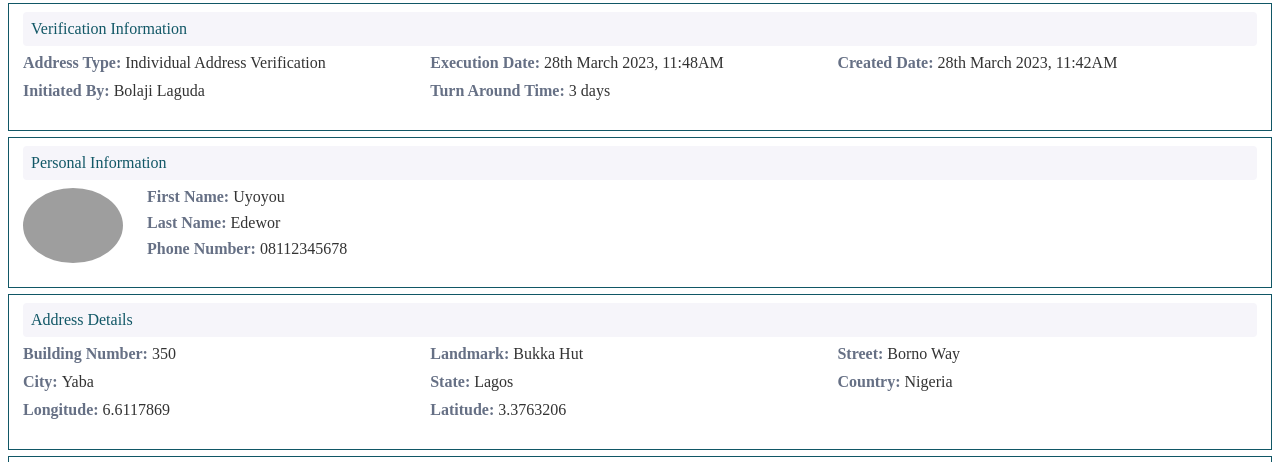
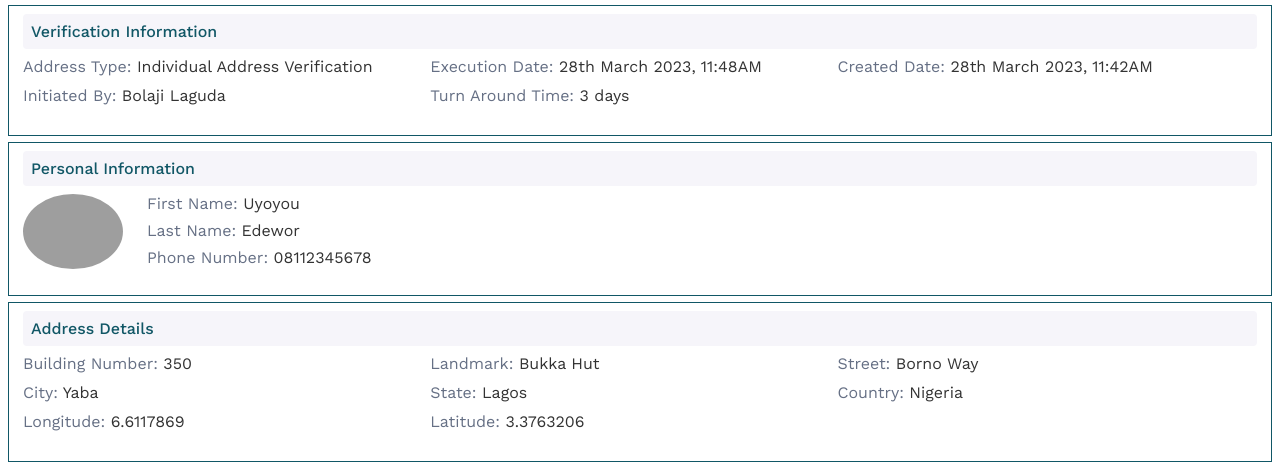
Before and after one commit to yvedewor/address-report, a plain HTML site: page index.html in a window 1280 px wide. Shown: the part 154-616 px from the top of the page. Drawn offline with nearby package versions, Linux system fonts and the light colour scheme; grey boxes are pictures that could not be loaded.

Commit message:
add fonts

```diff
--- a/index.html
+++ b/index.html
@@ -5,8 +5,17 @@
     <meta http-equiv="X-UA-Compatible" content="IE=edge" />
     <meta name="viewport" content="width=device-width, initial-scale=1.0" />
     <title>Report PDF</title>
+    <link rel="preconnect" href="https://fonts.googleapis.com" />
+    <link rel="preconnect" href="https://fonts.gstatic.com" crossorigin />
+    <link
+      href="https://fonts.googleapis.com/css2?family=Work+Sans:wght@400;500;600;700&display=swap"
+      rel="stylesheet"
+    />
 
     <style>
+      body {
+        font-family: "Work Sans", sans-serif;
+      }
       .status {
         background-color: #b9f8a9;
         color: #1e5a0f;
@@ -51,11 +60,9 @@
       }
       .info {
         color: #667085;
-        font-weight: 600;
       }
       .info span {
         color: #333333;
-        font-weight: 500;
       }
       .personal-details {
         display: flex;
```
